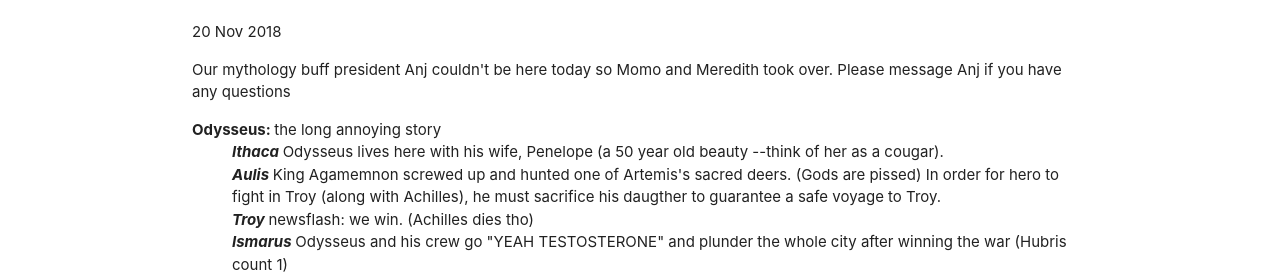
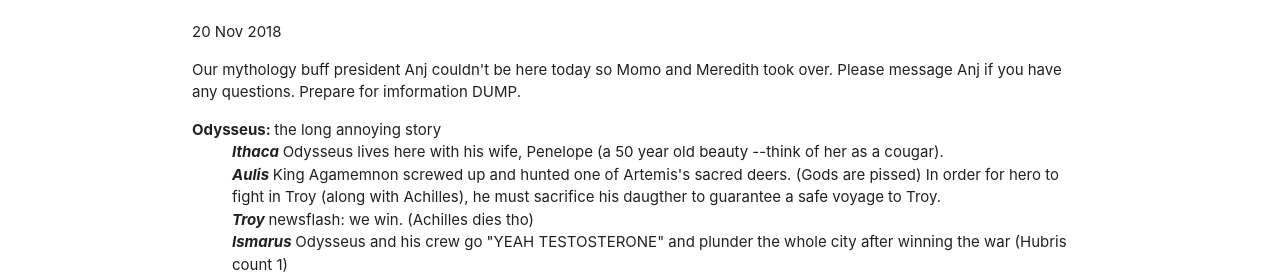
Before and after one commit to stuyCLC/stuyCLC.github.io, a Jekyll site: the page built from _posts/2018-11-20-Medusa-Meeting#2-recap.md, in a window 1280 px wide. Shown: the part 179-453 px from the top of the page. Built offline with Jekyll 4.4.1, drawn with Linux system fonts in a browser that asks for light colours.

Commit message:
Update 2018-11-20-Medusa-Meeting#2-recap.md

```diff
--- a/_posts/2018-11-20-Medusa-Meeting#2-recap.md
+++ b/_posts/2018-11-20-Medusa-Meeting#2-recap.md
@@ -3,7 +3,7 @@ layout: posts
 title: Medusa Meeting # 2 Summary and Discussion
 ---
 <div class="blurb">
-    <p> Our mythology buff president Anj couldn't be here today so Momo and Meredith took over. Please message Anj if you have any questions
+    <p> Our mythology buff president Anj couldn't be here today so Momo and Meredith took over. Please message Anj if you have any questions. Prepare for imformation DUMP. <br>
     <ul>
           <li> <b> Odysseus: </b> the long annoying story
                 <ol> <b><i> Ithaca </i></b> Odysseus lives here with his wife, Penelope (a 50 year old beauty --think of her as a cougar). </ol>
```
